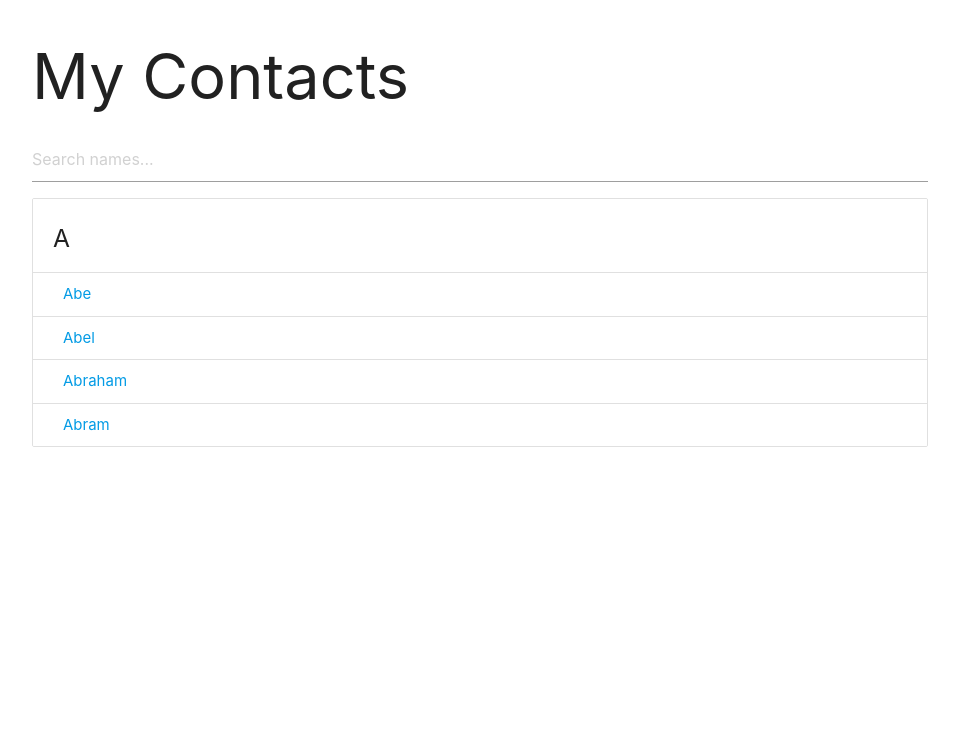
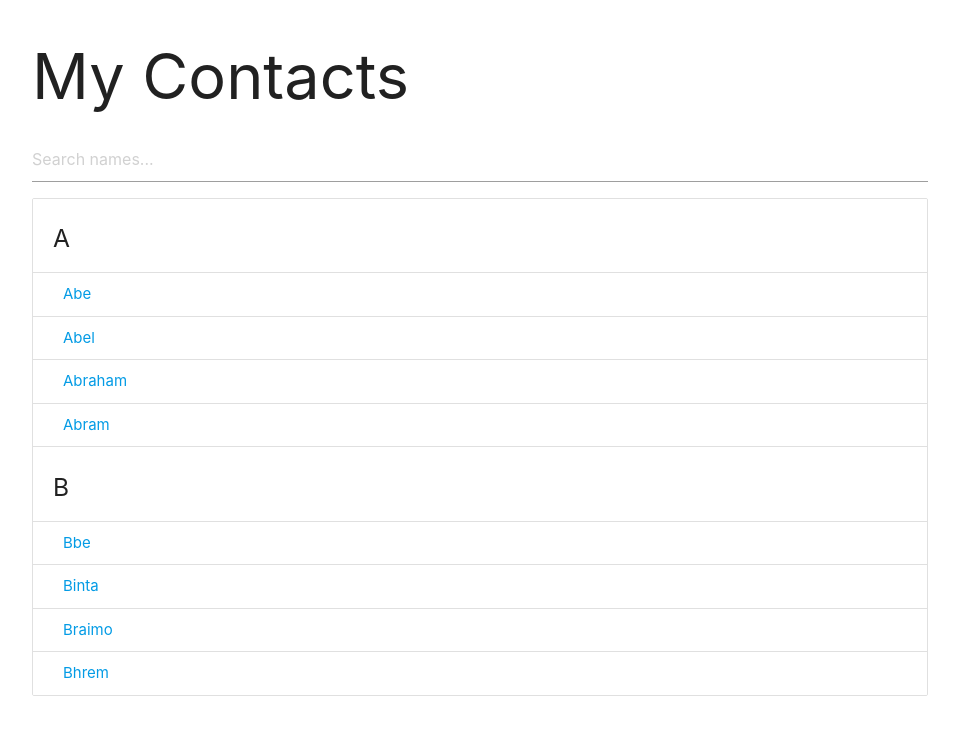
Before and after one commit to ALIPHATICHYD/SEARCH-BAR, a plain HTML site: page index.html in a window 1280 px wide. Shown: the whole page, without its empty margins (160-1119 px from the left). Drawn offline with nearby package versions, Linux system fonts and the light colour scheme.

Commit message:
Update index.html

```diff
--- a/index.html
+++ b/index.html
@@ -40,3 +40,25 @@
                     <li class="collection-item">
                          <a href="#">Abram</a>
                     </li>
+
+
+                 <!-- Second header -->
+                    <li class="collection-header">
+                        <h5>B</h5>
+                    </li>
+
+                    <li class="collection-item">
+                         <a href="#">Bbe</a>
+                    </li>
+
+                    <li class="collection-item">
+                         <a href="#">Binta</a>
+                    </li>
+
+                    <li class="collection-item">
+                         <a href="#">Braimo</a>
+                    </li>
+
+                    <li class="collection-item">
+                         <a href="#">Bhrem</a>
+                    </li>
```
